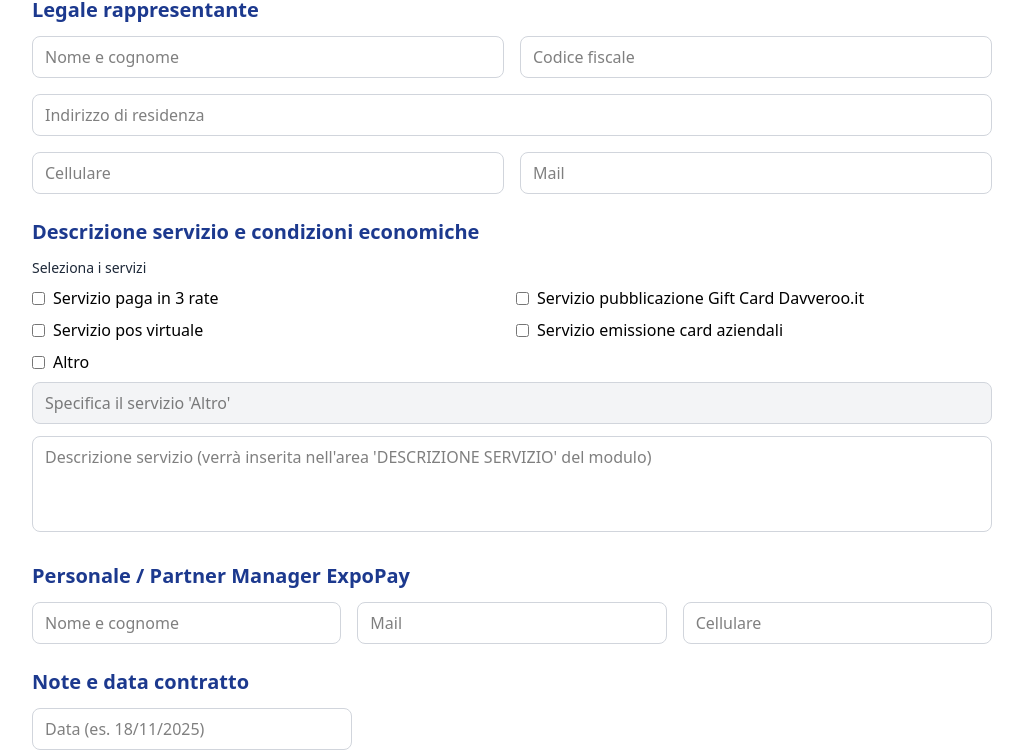
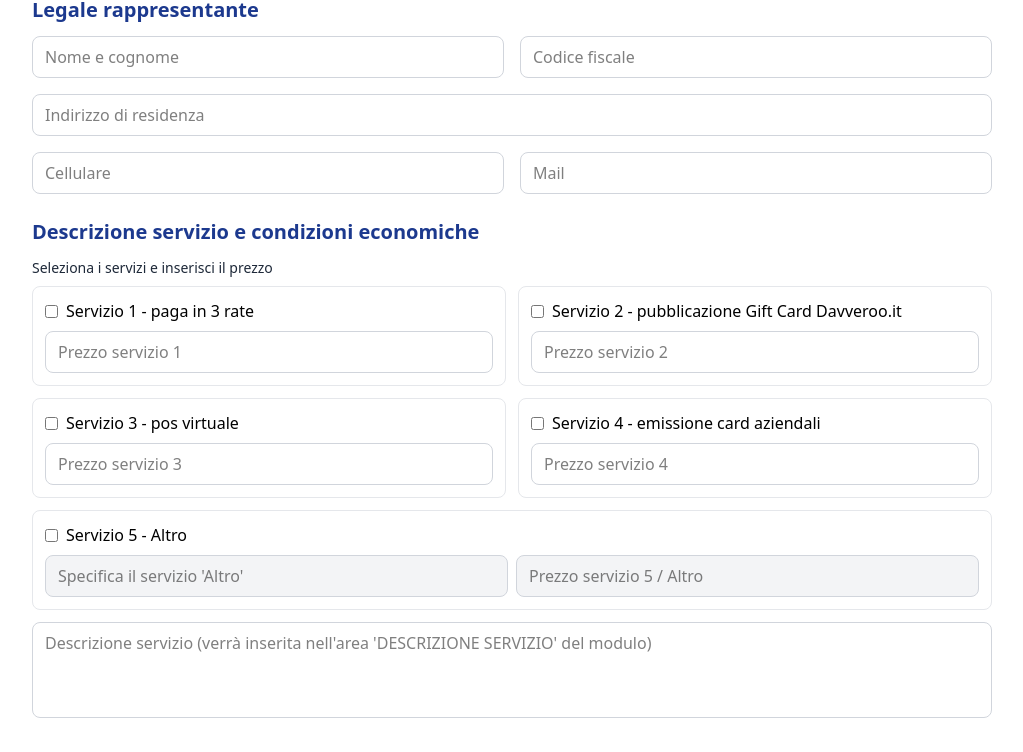
Before and after one commit to antqd/dojo, a React (Vite) app: page /compileradesione in a window 1280 px wide. Shown: the part 582-1334 px from the top of the page, without its empty margins (128-1151 px from the left). Built offline with nearby package versions, Linux system fonts and the light colour scheme.

Commit message:
cose nuove

```diff
--- a/src/pages/CompilerAdesione.jsx
+++ b/src/pages/CompilerAdesione.jsx
@@ -54,6 +54,11 @@ const CompilerAdesione = () => {
     servizioCardAziendali: false,
     servizioAltro: false,
     servizioAltroDescrizione: "",
+    prezzoServizio1: "",
+    prezzoServizio2: "",
+    prezzoServizio3: "",
+    prezzoServizio4: "",
+    prezzoServizio5: "",
 
     // PERSONALE MANAGER
     personaleManagerNome: "",
@@ -162,6 +167,30 @@ const CompilerAdesione = () => {
 
   const getFilesBySection = (sectionName) =>
     filePreviews.filter((preview) => preview.section === sectionName);
+
+  const buildPrezziServiziText = () => {
+    const lines = [];
+    const pushLine = (label, value) => {
+      const cleanValue = (value || "").trim();
+      if (cleanValue) lines.push(`${label}: ${cleanValue}`);
+    };
+
+    pushLine("Servizio 1 - paga in 3 rate", formData.prezzoServizio1);
+    pushLine(
+      "Servizio 2 - pubblicazione Gift Card Davveroo.it",
+      formData.prezzoServizio2
+    );
+    pushLine("Servizio 3 - pos virtuale", formData.prezzoServizio3);
+    pushLine("Servizio 4 - emissione card aziendali", formData.prezzoServizio4);
+    if ((formData.prezzoServizio5 || "").trim()) {
+      const altLabel = formData.servizioAltroDescrizione?.trim()
+        ? `Servizio 5 - Altro (${formData.servizioAltroDescrizione.trim()})`
+        : "Servizio 5 - Altro";
+      pushLine(altLabel, formData.prezzoServizio5);
+    }
+
+    return lines.join("\n");
+  };
 
   // ======= Generazione PDF =======
   const generaPdfPreview = async () => {
@@ -281,7 +310,11 @@ const CompilerAdesione = () => {
     drawTextOn(page1, formData.legaleMail, 320, 488, 10);
 
     // Descrizione servizio + servizi selezionati
-    drawMultilineTextOn(page1, formData.descrizioneServizio, 70, 275, {
+    const prezziServizi = buildPrezziServiziText();
+    const descrizioneCompleta = [formData.descrizioneServizio, prezziServizi]
+      .filter((v) => v && v.trim())
+      .join("\n\n");
+    drawMultilineTextOn(page1, descrizioneCompleta, 70, 275, {
       size: 11,
       maxWidth: 360,
       lineHeight: 13,
@@ -386,16 +419,21 @@ const CompilerAdesione = () => {
         }))
       );
 
+      const prezziServizi = buildPrezziServiziText();
+      const prezziTextForEmail = prezziServizi
+        ? `\n\nPrezzi servizi selezionati:\n${prezziServizi}`
+        : "";
+
       const payload = {
         // dati "umani"
         nome: formData.ragioneSociale?.trim() || "Senza nome",
         email: destinatario,
         telefono: formData.cellulareAzienda?.trim() || "",
         messaggio:
-          formData.note ||
+          (formData.note ||
             `Modulo di adesione Davveroo - servizio: ${
               formData.descrizioneServizio || ""
-          }`,
+            }`) + prezziTextForEmail,
 
         // *** campi usati da nodemailer sul backend ***
         to: destinatario,
@@ -577,50 +615,87 @@ const CompilerAdesione = () => {
           </h3>
           <div className="space-y-2">
             <p className="text-sm font-medium text-gray-800">
-              Seleziona i servizi
+              Seleziona i servizi e inserisci il prezzo
             </p>
-            <div className="grid grid-cols-1 sm:grid-cols-2 gap-2">
+            <div className="grid grid-cols-1 sm:grid-cols-2 gap-3">
+              <div className="flex flex-col gap-2 rounded-lg border border-gray-200 p-3">
                 <label className="flex items-center gap-2 text-sm sm:text-base">
                   <input
                     type="checkbox"
                     checked={formData.servizioPagaTreRate}
                     onChange={handleCheckboxChange("servizioPagaTreRate")}
                   />
-                Servizio paga in 3 rate
+                  Servizio 1 - paga in 3 rate
                 </label>
+                <input
+                  name="prezzoServizio1"
+                  placeholder="Prezzo servizio 1"
+                  value={formData.prezzoServizio1}
+                  onChange={handleChange}
+                  className="w-full px-3 py-2 border border-gray-300 rounded-lg focus:ring-2 focus:ring-blue-500 text-sm sm:text-base"
+                />
+              </div>
+              <div className="flex flex-col gap-2 rounded-lg border border-gray-200 p-3">
                 <label className="flex items-center gap-2 text-sm sm:text-base">
                   <input
                     type="checkbox"
                     checked={formData.servizioGiftCard}
                     onChange={handleCheckboxChange("servizioGiftCard")}
                   />
-                Servizio pubblicazione Gift Card Davveroo.it
+                  Servizio 2 - pubblicazione Gift Card Davveroo.it
                 </label>
+                <input
+                  name="prezzoServizio2"
+                  placeholder="Prezzo servizio 2"
+                  value={formData.prezzoServizio2}
+                  onChange={handleChange}
+                  className="w-full px-3 py-2 border border-gray-300 rounded-lg focus:ring-2 focus:ring-blue-500 text-sm sm:text-base"
+                />
+              </div>
+              <div className="flex flex-col gap-2 rounded-lg border border-gray-200 p-3">
                 <label className="flex items-center gap-2 text-sm sm:text-base">
                   <input
                     type="checkbox"
                     checked={formData.servizioPosVirtuale}
                     onChange={handleCheckboxChange("servizioPosVirtuale")}
                   />
-                Servizio pos virtuale
+                  Servizio 3 - pos virtuale
                 </label>
+                <input
+                  name="prezzoServizio3"
+                  placeholder="Prezzo servizio 3"
+                  value={formData.prezzoServizio3}
+                  onChange={handleChange}
+                  className="w-full px-3 py-2 border border-gray-300 rounded-lg focus:ring-2 focus:ring-blue-500 text-sm sm:text-base"
+                />
+              </div>
+              <div className="flex flex-col gap-2 rounded-lg border border-gray-200 p-3">
                 <label className="flex items-center gap-2 text-sm sm:text-base">
                   <input
                     type="checkbox"
                     checked={formData.servizioCardAziendali}
                     onChange={handleCheckboxChange("servizioCardAziendali")}
                   />
-                Servizio emissione card aziendali
+                  Servizio 4 - emissione card aziendali
                 </label>
-              <div className="flex flex-col gap-2 sm:col-span-2">
+                <input
+                  name="prezzoServizio4"
+                  placeholder="Prezzo servizio 4"
+                  value={formData.prezzoServizio4}
+                  onChange={handleChange}
+                  className="w-full px-3 py-2 border border-gray-300 rounded-lg focus:ring-2 focus:ring-blue-500 text-sm sm:text-base"
+                />
+              </div>
+              <div className="flex flex-col gap-2 rounded-lg border border-gray-200 p-3 sm:col-span-2">
                 <label className="flex items-center gap-2 text-sm sm:text-base">
                   <input
                     type="checkbox"
                     checked={formData.servizioAltro}
                     onChange={handleCheckboxChange("servizioAltro")}
                   />
-                  Altro
+                  Servizio 5 - Altro
                 </label>
+                <div className="grid grid-cols-1 md:grid-cols-2 gap-2">
                   <input
                     name="servizioAltroDescrizione"
                     placeholder="Specifica il servizio 'Altro'"
@@ -629,6 +704,15 @@ const CompilerAdesione = () => {
                     disabled={!formData.servizioAltro}
                     className="w-full px-3 py-2 border border-gray-300 rounded-lg focus:ring-2 focus:ring-blue-500 text-sm sm:text-base disabled:bg-gray-100"
                   />
+                  <input
+                    name="prezzoServizio5"
+                    placeholder="Prezzo servizio 5 / Altro"
+                    value={formData.prezzoServizio5}
+                    onChange={handleChange}
+                    disabled={!formData.servizioAltro}
+                    className="w-full px-3 py-2 border border-gray-300 rounded-lg focus:ring-2 focus:ring-blue-500 text-sm sm:text-base disabled:bg-gray-100"
+                  />
+                </div>
               </div>
             </div>
           </div>
```
Also changed, not shown: 1 other file (tests, documents, lock files or other folders). Lines whose indentation alone changed are shown as unchanged.
